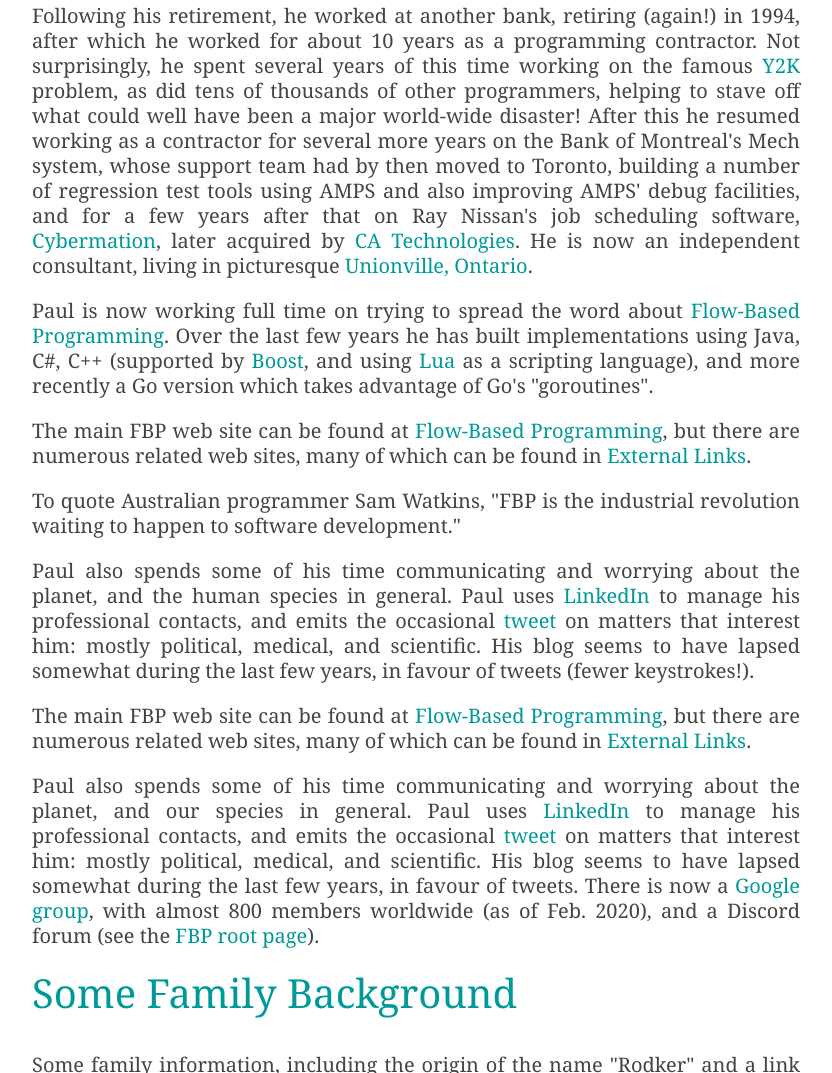
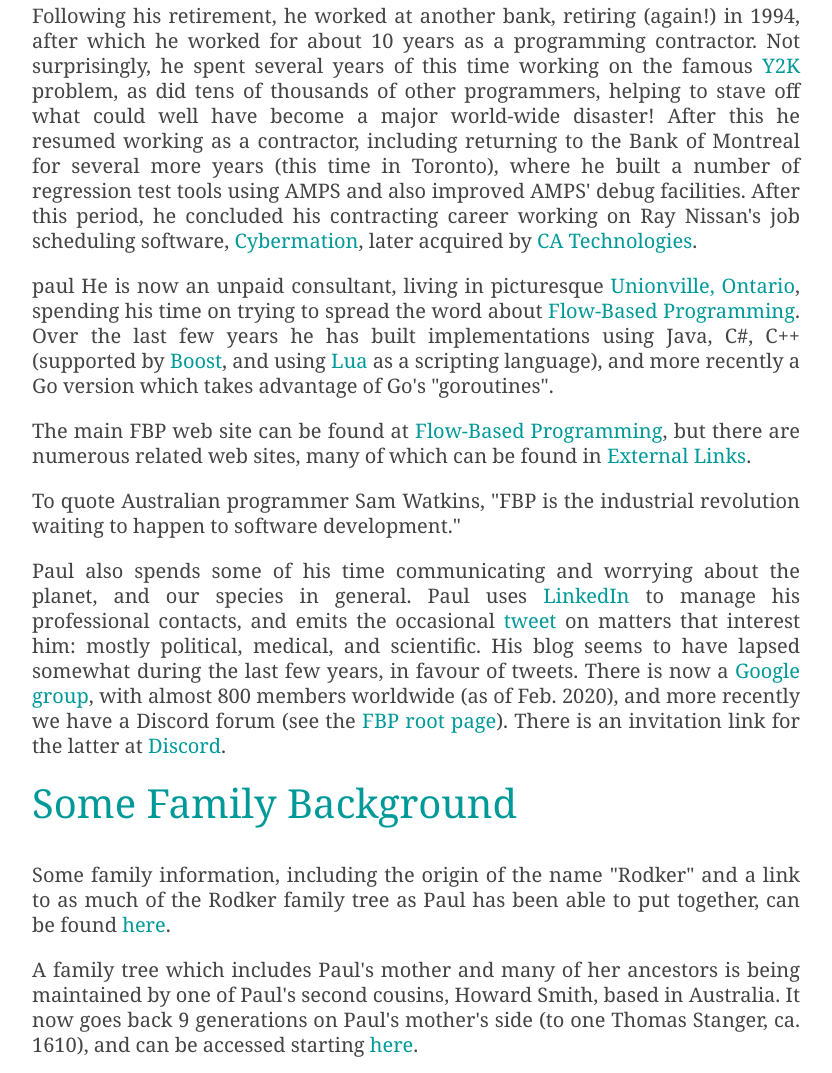
Before and after one commit to jpaulm/jpaulm.github.io, a plain HTML site: page index.html in a window 1280 px wide. Shown: the part 3985-5058 px from the top of the page, without its empty margins (224-1056 px from the left). Drawn offline with Linux system fonts and the light colour scheme; a web font is replaced by a local one.

Commit message:
Update index.html

```diff
--- a/index.html
+++ b/index.html
@@ -69,24 +69,17 @@ After his parents' divorce and his mother's subsequent marriage to Edward A. Mor
 
 
 					<p>In 1976, at around the time Mech went "live", Paul was transferred to <a href="https://en.wikipedia.org/wiki/Toronto">Toronto</a>, Canada, where he built a <a href="https://en.wikipedia.org/wiki/VM_(operating_system)">VM/CMS</a> implementation of the IBM document indexing product <a href="https://en.wikipedia.org/wiki/IBM_STAIRS">STAIRS</a>, called STAIRS/CMS.  STAIRS itself was originally developed in support of IBM's antitrust lawsuit in 1969, and STAIRS/CMS became quite a successful product, although it was more accepted in Europe than in N. America.  In the 1990s, IBM migrated customers to <a href="https://www-01.ibm.com/common/ssi/cgi-bin/ssialias?infotype=dd&subtype=sm&appname=ShopzSeries&htmlfid=897/ENUS5695-070">IBM SearchManager/370</a> under VM, and provided migration facilities to help them to do this.  Paul spent the rest of his IBM career working on various FBP projects, and retired from IBM in 1992. </p>
-<p> Following his retirement, he worked at another bank, retiring (again!) in 1994, after which he worked for about 10 years as a programming contractor.  Not surprisingly, he spent several years of this time working on the famous <a href="https://en.wikipedia.org/wiki/Year_2000_problem">Y2K</a> problem, as did tens of thousands of other programmers, helping to stave off what could well have been a major world-wide disaster!  After this he resumed working as a contractor for several more years on the Bank of Montreal's Mech system, whose support team had by then moved to Toronto, building a number of regression test tools using AMPS and also improving AMPS' debug facilities, and for a few years after that on Ray Nissan's job scheduling software, <a href="https://www.mccarthy.ca/en/work/cases/ca-inc-acquires-cybermation">Cybermation</a>, later acquired by <a href="https://en.wikipedia.org/wiki/CA_Technologies">CA Technologies</a>.  He is now an independent consultant, living in picturesque <a href="http://en.wikipedia.org/wiki/Unionville,_Ontario">Unionville, Ontario</a>.</p>
-					<p>Paul is now working full time on trying to spread the word about <a href="https://jpaulm.github.io/fbp/index.shtml">Flow-Based Programming</a>.  Over the last few years he has built implementations using Java, C#, C++ (supported by <a href="http://www.boost.org/">Boost</a>, and using <a href="http://www.lua.org/">Lua</a> as a scripting language), and more recently a Go version which takes advantage of Go's "goroutines".  </p>
+<p> Following his retirement, he worked at another bank, retiring (again!) in 1994, after which he worked for about 10 years as a programming contractor.  Not surprisingly, he spent several years of this time working on the famous <a href="https://en.wikipedia.org/wiki/Year_2000_problem">Y2K</a> problem, as did tens of thousands of other programmers, helping to stave off what could well have become a major world-wide disaster!  After this he resumed working as a contractor, including returning to the Bank of Montreal for several more years (this time in Toronto), where he built a number of regression test tools using AMPS and also improved AMPS' debug facilities.  After this period, he concluded his contracting career working on Ray Nissan's job scheduling software, <a href="https://www.mccarthy.ca/en/work/cases/ca-inc-acquires-cybermation">Cybermation</a>, later acquired by <a href="https://en.wikipedia.org/wiki/CA_Technologies">CA Technologies</a>. </p>
+<p> paul He is now an unpaid consultant, living in picturesque <a href="http://en.wikipedia.org/wiki/Unionville,_Ontario">Unionville, Ontario</a>, spending his time on trying to spread the word about <a href="https://jpaulm.github.io/fbp/index.shtml">Flow-Based Programming</a>.  Over the last few years he has built implementations using Java, C#, C++ (supported by <a href="http://www.boost.org/">Boost</a>, and using <a href="http://www.lua.org/">Lua</a> as a scripting language), and more recently a Go version which takes advantage of Go's "goroutines".  </p>
 
 <p>The main FBP web site can be found at <a href="https://jpaulm.github.io/fbp/">Flow-Based Programming</a>, but there are numerous related web sites, many of which can be found in <a href="https://jpaulm.github.io/fbp/links_external.html">External Links</a>.   </p>
 				<p>To quote Australian programmer Sam Watkins, "FBP is the industrial revolution waiting to happen to software development." </p>
-					<p> Paul also spends some of his time communicating and worrying about the planet, and the human species in general.  Paul uses <a href="http://www.linkedin.com/in/jpaulm">LinkedIn</a> to manage his professional contacts, and emits the occasional <a href="https://twitter.com/jpaulmorrison">tweet</a> on matters that interest him: mostly political, medical, and scientific.  His blog seems to have lapsed somewhat during the last few years, in favour of tweets (fewer keystrokes!).</p>
 
-
-<p>The main FBP web site can be found at <a href="https://jpaulm.github.io/fbp/">Flow-Based Programming</a>, but there are numerous related web sites, many of which can be found in <a href="https://jpaulm.github.io/fbp/links_external.html">External Links</a>.  </p>
-					<p> Paul also spends some of his time communicating and worrying about the planet, and our species in general.  Paul uses <a href="http://www.linkedin.com/in/jpaulm">LinkedIn</a> to manage his professional contacts, and emits the occasional <a href="https://twitter.com/jpaulmorrison">tweet</a> on matters that interest him: mostly political, medical, and scientific.  His blog seems to have lapsed somewhat during the last few years, in favour of tweets. There is now a <a href="https://groups.google.com/forum/#!forum/flow-based-programming">Google group</a>, with almost 800 members worldwide (as of Feb. 2020), and a Discord forum (see the <a href="https://jpaulm.github.io/fbp/index.html">FBP root page</a>).</p>
+<p>Paul also spends some of his time communicating and worrying about the planet, and our species in general.  Paul uses <a href="http://www.linkedin.com/in/jpaulm">LinkedIn</a> to manage his professional contacts, and emits the occasional <a href="https://twitter.com/jpaulmorrison">tweet</a> on matters that interest him: mostly political, medical, and scientific.  His blog seems to have lapsed somewhat during the last few years, in favour of tweets. There is now a <a href="https://groups.google.com/forum/#!forum/flow-based-programming">Google group</a>, with almost 800 members worldwide (as of Feb. 2020), and more recently we have a Discord forum (see the <a href="https://jpaulm.github.io/fbp/index.html">FBP root page</a>). There is an invitation link for the latter at <a href="https://discord.gg/YBQj6UsD5H">Discord</a>.</p>
 
 <h2>Some Family Background</h2>
 <p>Some family information, including the origin of the name "Rodker" and a link to as much of the Rodker family tree as Paul has been able to put together, can be found <a href="faminfo">here</a>. </p>
 				<p>A family tree which includes Paul's mother and many of her ancestors is being maintained by one of Paul's second cousins, Howard Smith, based in Australia. It now goes back 9 generations on Paul's mother's side (to one Thomas Stanger, ca. 1610), and can be accessed starting <a href="http://www.airgale.com.au/stanger-t/d10.htm#i12649">here</a>.</p>
-<!--<p>Paul's mother was of Highland Scots and Irish ancestry (Stanger Smith). She always claimed a connection with  <a href="https://en.wikipedia.org/wiki/Ulf_the_Earl">Ulf</a>, brother-in-law of King Canute, as her paternal grandmother was an Ulph, which is a Latinized form of the same name (via Ulphus). The Howard Smith referred to above has the middle name Ulph.  She was told that the famous <a href="http://www.mondes-normands.caen.fr/angleterre/archeo/Angleterre/bone/horn.htm">Horn of Ulph</a> was connected with this family, although Ulf is a very popular Norse given name, and the Horn now is thought to be connected with a different Ulph.  <a href="https://www.myheritage.com">DNA analysis</a> has now corroborated the Scandinavian connection.</p>
-
-					<p>She was trained at the <a href="http://en.wikipedia.org/wiki/Perse_School_for_Girls">Perse School</a> and the <a href="http://en.wikipedia.org/wiki/Slade_School">Slade School of Art</a>, and as a young person was involved in the <a href="http://en.wikipedia.org/wiki/Bloomsbury_Group">Bloomsbury Group</a>. One of her closest friends was the lithographer, <a href="http://en.wikipedia.org/wiki/Trekkie_Parsons">Trekkie Parsons</a>, who became the longtime lover of <a href="http://en.wikipedia.org/wiki/Leonard_Woolf">Leonard Woolf</a>, <a href="http://en.wikipedia.org/wiki/Virginia_Woolf">Virginia Woolf</a>'s husband, after Virginia's death. Paul remembers being taken to see Leonard at his house in the country. He was also told that <a href="http://en.wikipedia.org/wiki/Moura_Budberg">Moura, Baroness Budberg</a>, was asked to be his godmother, as she was a friend of the Rodkers, but Paul has no recollection of actually meeting her, although his half-sister, Joan Rodker, who was sort of the family archivist, knew her well. </p>
-					<p>Sadly, both of John's daughters have now passed on: Camilla Bagg died on December 1, 2007. She was the second-born of John Rodker's three children, but the first to pass on. Together with Nathalie Blondel, she edited a book about her mother, <a href="http://en.wikipedia.org/wiki/Mary_Butts">Mary Butts</a>. John Rodker's first daughter, <a href="http://en.wikipedia.org/wiki/Joan_Rodker">Joan Rodker</a>, passed away peacefully on Dec. 27, 2010, at the age of 95 after a brief illness. </p>-->
 
 <h2>"Smart" Data Types</h2>
 <p>Paul has always felt strongly about the idea that data should be "smart".  Traditionally computer data has been held as simple numeric or string values, resulting in frequent confusions about the units or encoding involved - it is now possible to handle this cleanly using OO concepts.  He has put a <a href="https://jpaulm.github.io/datatyps.html">web page</a> on this topic on his web site, and he and the software architect, Denis Garneau, built a set of smart <a href="https://jpaulm.github.io/busdtyps.html">business data types</a> for the brokerage project they worked on which used <a href="https://jpaulm.github.io/fbp/software.html#JavaFBP">JavaFBP</a>.  Code for the business data types can also be found on <a href="https://github.com/jpaulm/jbdtypes">GitHub</a>.</p>
```
